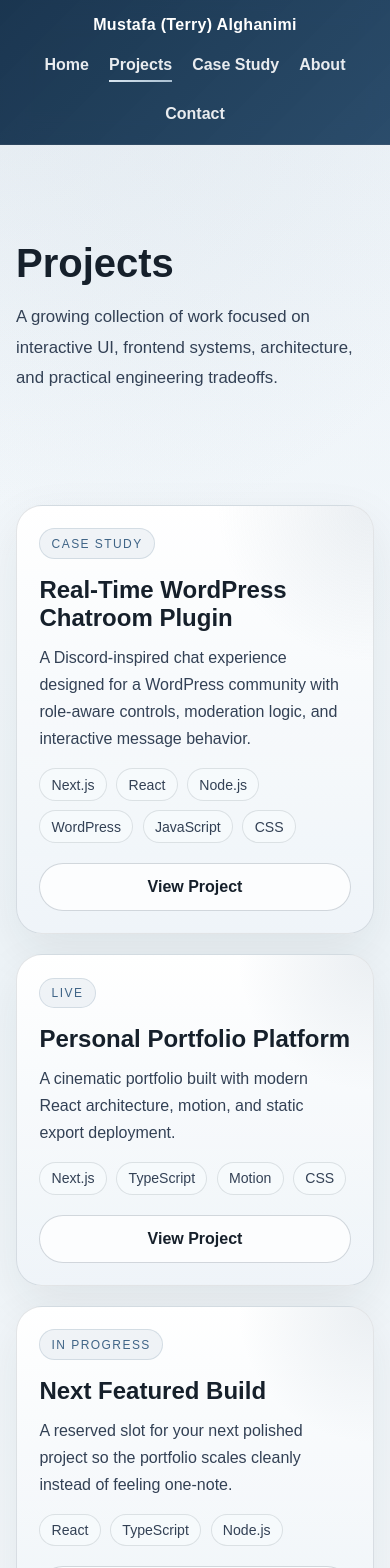
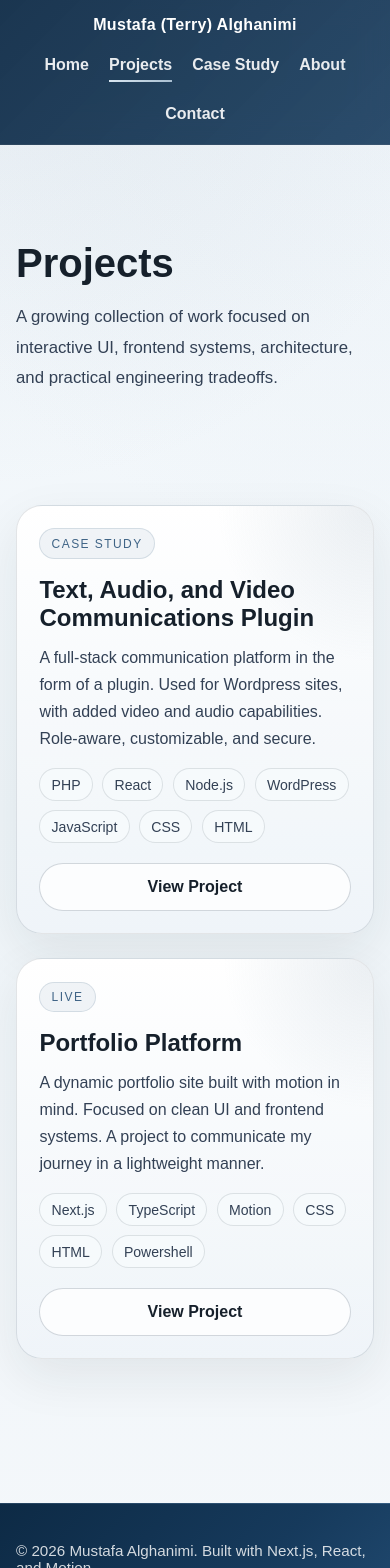
Before and after one commit to SnakeMcBad/portfolio-site, a Next.js app: page /projects in a window 390 px wide. Shown: the top 1568 px of the page. Built offline with nearby package versions, Linux system fonts and the light colour scheme.

Commit message:
removing case study

```diff
--- a/src/app/globals.css
+++ b/src/app/globals.css
@@ -21,7 +21,7 @@
   --accent-2: #8ea5b8;
   --accent-3: #3f6486;
 
-  --max-width: 1180px;
+  --max-width: 1260px;
   --shadow: 0 18px 50px rgba(22, 32, 43, 0.08);
   --shadow-soft: 0 10px 30px rgba(22, 32, 43, 0.06);
 }
@@ -255,12 +255,12 @@ main {
 
 .projects-grid {
   display: grid;
-  grid-template-columns: repeat(12, 1fr);
-  gap: 1.25rem;
+  grid-template-columns: repeat(auto-fit, minmax(400px, 1fr));
+  gap: 1.5rem;
 }
 
 .project-card {
-  grid-column: span 6;
+  grid-column: auto;
   position: relative;
   min-height: 320px;
   padding: 1.4rem;
@@ -537,7 +537,7 @@ main {
   }
 
   .project-card {
-    grid-column: span 1;
+    grid-column: auto;
   }
 
   .navbar-inner {
--- a/src/data/projects.ts
+++ b/src/data/projects.ts
@@ -13,37 +13,26 @@ export type Project = {
 export const projects: Project[] = [
   {
     slug: "chatroom-plugin",
-    title: "Real-Time WordPress Chatroom Plugin",
+    title: "Text, Audio, and Video Communications Plugin",
     summary:
-      "A Discord-inspired chat experience designed for a WordPress community with role-aware controls, moderation logic, and interactive message behavior.",
+      "A full-stack communication platform in the form of a plugin. Used for Wordpress sites, with added video and audio capabilities. Role-aware, customizable, and secure.",
     description:
-      "Built to support a custom community experience beyond off-the-shelf chat embeds. The project focuses on message rendering, permissions, moderation flows, and UI behavior under real product constraints.",
-    tech: ["Next.js", "React", "Node.js", "WordPress", "JavaScript", "CSS"],
+      "Built to support a custom community experience beyond off-the-shelf chat embeds. The project focuses on video/audio sharing, message rendering, permissions, moderation flows, security, and UI behavior.",
+    tech: ["PHP", "React", "Node.js", "WordPress", "JavaScript", "CSS", "HTML"],
     href: "/case-studies/chatroom-plugin/",
     featured: true,
     status: "Case Study",
   },
   {
     slug: "portfolio-site",
-    title: "Personal Portfolio Platform",
+    title: "Portfolio Platform",
     summary:
-      "A cinematic portfolio built with modern React architecture, motion, and static export deployment.",
+      "A dynamic portfolio site built with motion in mind. Focused on clean UI and frontend systems. A project to communicate my journey in a lightweight manner.",
     description:
       "Designed to showcase engineering projects through polished interaction, strong case study writing, and a scalable frontend structure.",
-    tech: ["Next.js", "TypeScript", "Motion", "CSS"],
-    href: "/projects/",
+    tech: ["Next.js", "TypeScript", "Motion", "CSS", "HTML", "Powershell"],
+    href: "/",
     featured: true,
     status: "Live",
   },
-  {
-    slug: "future-project",
-    title: "Next Featured Build",
-    summary:
-      "A reserved slot for your next polished project so the portfolio scales cleanly instead of feeling one-note.",
-    description:
-      "Use this card later for another strong engineering story. Do not fill your portfolio with weak filler just to increase the count.",
-    tech: ["React", "TypeScript", "Node.js"],
-    href: "/projects/",
-    status: "In Progress",
-  },
 ];
```
Also changed, not shown: src/app/projects/chatroom-plugin/page.tsx (renamed from src/app/case-studies/chatroom-plugin/page.tsx, +5 -6 lines).
